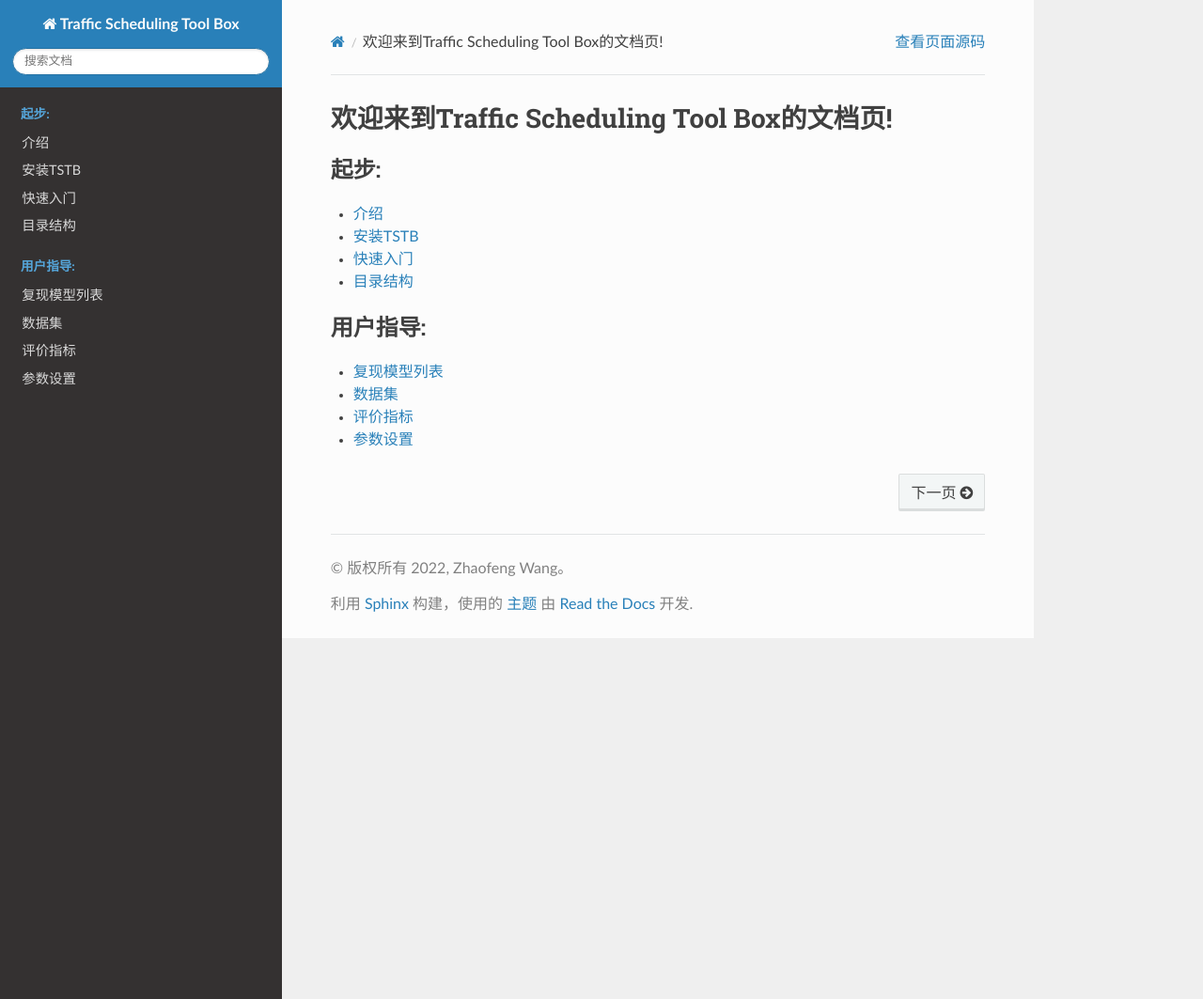
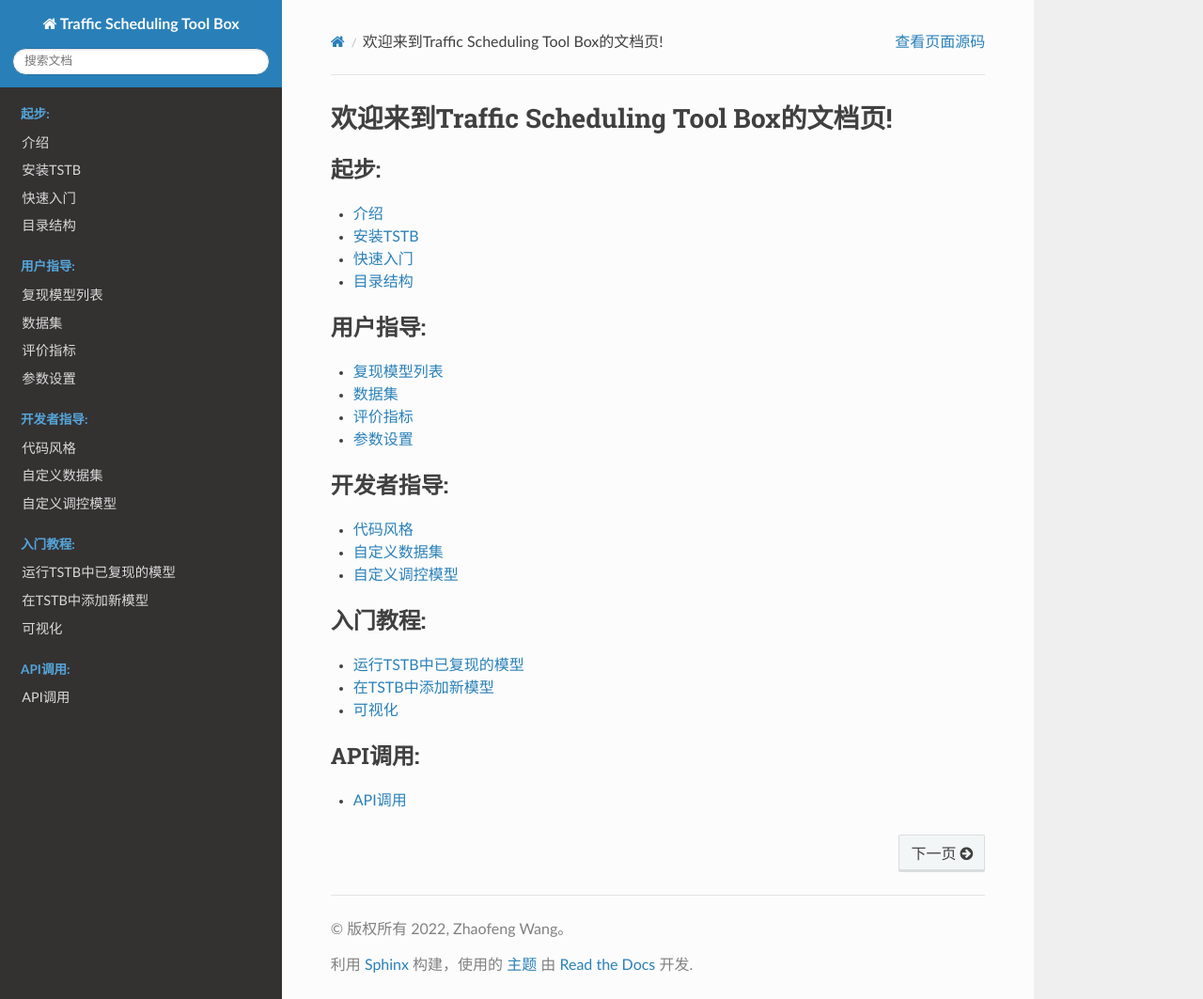
Before and after one commit to MFeng1221/TSTB_Docs_zh_CN, a Sphinx documentation site: the page built from source/index.rst, in a window 1280 px wide and 1063 px high. Shown: the whole window at 94% size. Built offline with Sphinx 7.4.7 and the Read the Docs theme 2.0.0, drawn with Linux system fonts in a browser that asks for light colours.

Commit message:
Construct menu

```diff
--- /dev/null
+++ b/source/API调用/API调用.md
@@ -0,0 +1 @@
+# API调用
--- a/source/index.rst
+++ b/source/index.rst
@@ -24,3 +24,25 @@
    用户指导/数据集
    用户指导/评价指标
    用户指导/参数设置
+
+.. toctree::
+   :maxdepth: 1
+   :caption: 开发者指导:
+
+   开发者指导/代码风格
+   开发者指导/自定义数据集
+   开发者指导/自定义调控模型
+
+.. toctree::
+   :maxdepth: 1
+   :caption: 入门教程:
+
+   入门教程/运行TSTB中已复现的模型
+   入门教程/在TSTB中添加新模型
+   入门教程/可视化
+
+.. toctree::
+   :maxdepth: 1
+   :caption: API调用:
+
+   API调用/API调用
--- /dev/null
+++ b/source/入门教程/可视化.md
@@ -0,0 +1,11 @@
+# 可视化
+
+## 可视化数据集
+
+
+
+## 可视化调控过程
+
+
+
+## 可视化评估指标
--- /dev/null
+++ b/source/入门教程/在TSTB中添加新模型.md
@@ -0,0 +1 @@
+# 在TSTB中添加新模型
--- /dev/null
+++ b/source/入门教程/运行TSTB中已复现的模型.md
@@ -0,0 +1 @@
+# 运行TSTB中已复现的模型
--- /dev/null
+++ b/source/开发者指导/代码风格.md
@@ -0,0 +1 @@
+# 代码风格
--- /dev/null
+++ b/source/开发者指导/自定义数据集.md
@@ -0,0 +1,11 @@
+# 自定义数据集
+
+## 路网
+
+遵循CityFlow格式。。。。。。。。
+
+
+
+## 车流
+
+遵循CityFlow格式。。。。。。。。
--- /dev/null
+++ b/source/开发者指导/自定义调控模型.md
@@ -0,0 +1 @@
+# 自定义调控模型
```
